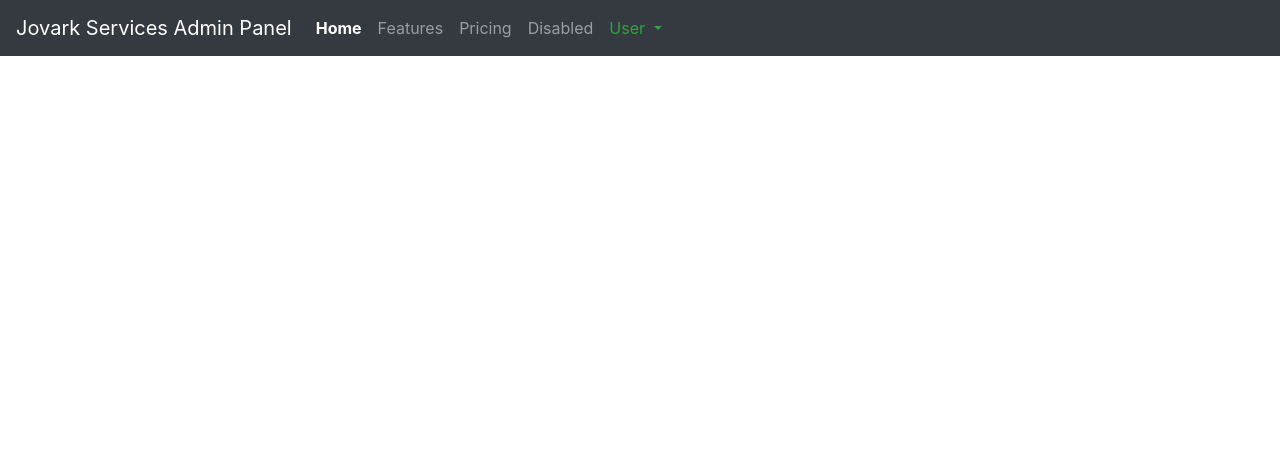
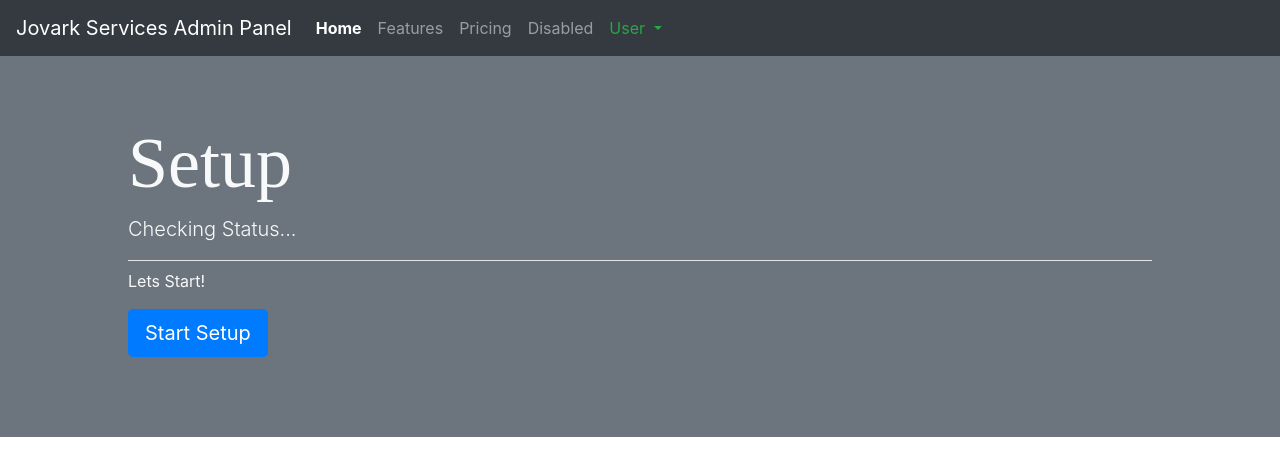
Before and after one commit to lucasburlingham/jovark-minecraft-web-installer, a PHP site: page / in a window 1280 px wide. Shown: the top 476 px of the page. Run offline with PHP 8.4, Linux system fonts and the light colour scheme; the visitor is signed in with stand-in values (Sample User, id 1); tables that the repository leaves empty or names only in its code hold one stand-in row (values such as "Sample post").

Commit message:
Get status for setup and if not display nothing ig

```diff
--- a/index.php
+++ b/index.php
@@ -52,9 +52,28 @@ require('db.php');
             </div>
         </div>
     </nav>
-    <?php
-    ?>
 
+    <div class="jumbotron jumbotron-fluid bg-secondary text-light">
+        <h1 class="display-3">Setup</h1>
+        <p class="lead">Checking Status...</p>
+        <hr class="my-2">
+
+        <?php $query = "SELECT `mc_status` from `status`";
+        $result = mysqli_query($con, $query) or
+            die(mysqli_error($con));
+        $row = mysqli_fetch_assoc($result);
+        if ($row === 'installed') {
+        ?>
+        <?php } else {
+        ?>
+        <p>Lets Start!</p>
+        <p class="lead">
+            <a class="btn btn-primary btn-lg" href="setup.php" role="button">Start Setup</a>
+        </p>
+        <?php } ?>
+
+
+    </div>
     <script src="https://cdnjs.cloudflare.com/ajax/libs/jquery/3.5.1/jquery.slim.min.js"></script>
     <script src="https://cdnjs.cloudflare.com/ajax/libs/popper.js/1.16.1/umd/popper.min.js"></script>
     <script src="https://cdnjs.cloudflare.com/ajax/libs/twitter-bootstrap/4.6.0/js/bootstrap.min.js"></script>
```
